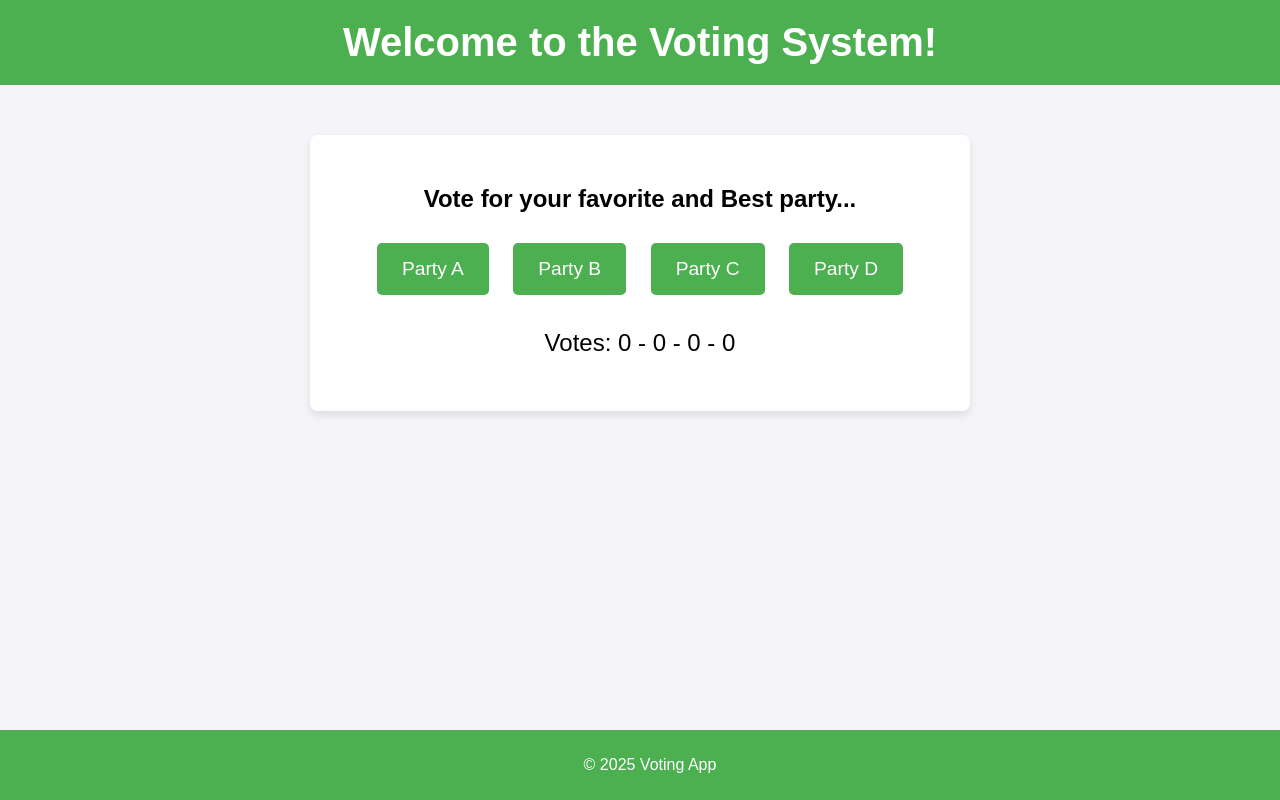
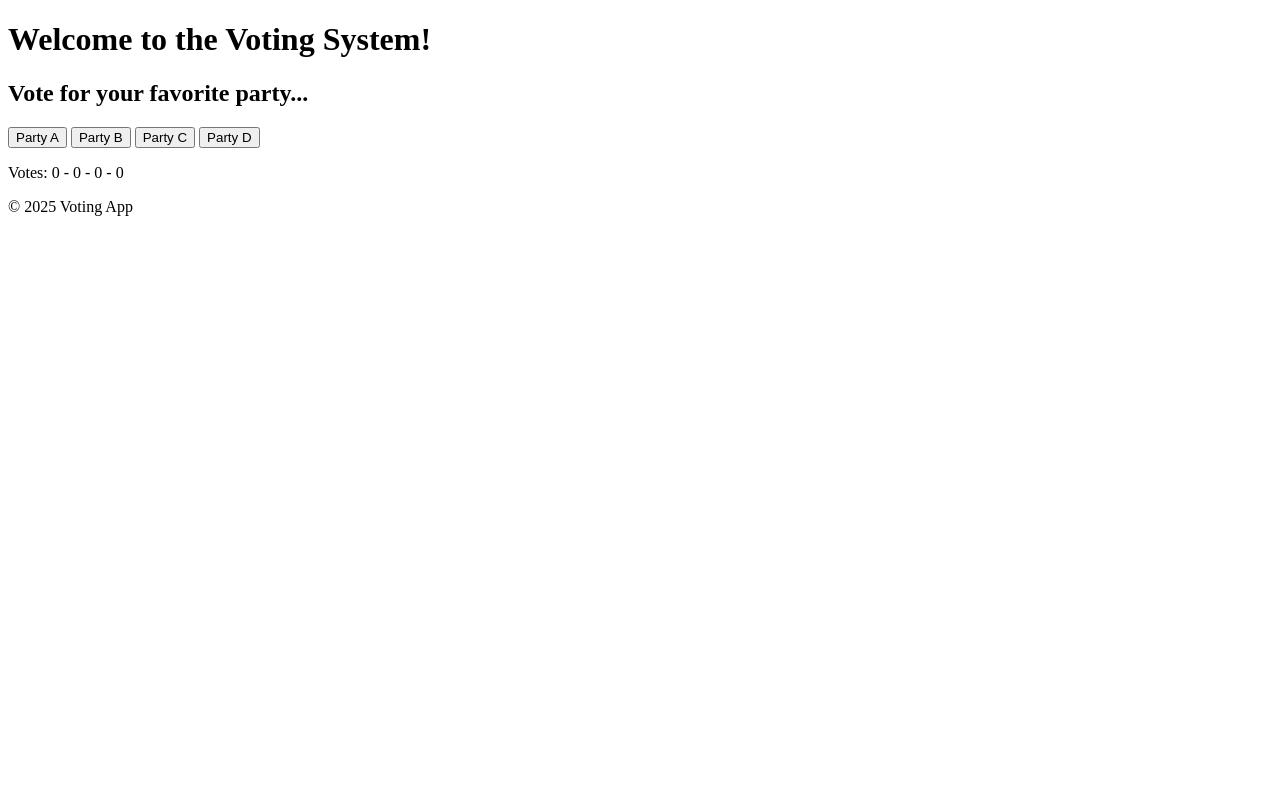
Before and after one commit to rohith8088/simple-voting-app, a website: page public/index.html in a window 1280 px wide. Drawn offline with Linux system fonts and the light colour scheme; no server answers.

Commit message:
Update index.html

```diff
--- a/public/index.html
+++ b/public/index.html
@@ -1,72 +1,13 @@
 <!DOCTYPE html>
 <html lang="en">
-
 <head>
     <meta charset="UTF-8">
     <meta name="viewport" content="width=device-width, initial-scale=1.0">
     <title>Simple Voting App</title>
     <style>
-        body {
-            font-family: Arial, sans-serif;
-            background-color: #f4f4f9;
-            margin: 0;
-            padding: 0;
-            text-align: center;
-        }
-
-        header {
-            background-color: #4CAF50;
-            color: white;
-            padding: 20px 0;
-        }
-
-        h1 {
-            margin: 0;
-            font-size: 2.5rem;
-        }
-
-        .container {
-            margin: 50px auto;
-            padding: 30px;
-            background-color: white;
-            box-shadow: 0 4px 8px rgba(0, 0, 0, 0.1);
-            border-radius: 8px;
-            width: 80%;
-            max-width: 600px;
-        }
-
-        .button {
-            background-color: #4CAF50;
-            color: white;
-            padding: 15px 25px;
-            margin: 10px;
-            border: none;
-            border-radius: 5px;
-            font-size: 1.2rem;
-            cursor: pointer;
-            transition: background-color 0.3s;
-        }
-
-        .button:hover {
-            background-color: #45a049;
-        }
-
-        .results {
-            margin-top: 20px;
-            font-size: 1.5rem;
-        }
-
-        footer {
-            background-color: #4CAF50;
-            color: white;
-            padding: 10px;
-            position: fixed;
-            bottom: 0;
-            width: 100%;
-        }
+        /* Your styles go here */
     </style>
 </head>
-
 <body>
 
     <header>
@@ -74,7 +15,7 @@
     </header>
 
     <div class="container">
-        <h2>Vote for your favorite and Best party...</h2>
+        <h2>Vote for your favorite party...</h2>
 
         <button id="party1" class="button">Party A</button>
         <button id="party2" class="button">Party B</button>
@@ -91,67 +32,60 @@
     </footer>
 
     <script>
-        // Function to fetch the updated vote counts from the backend
-        function updateVotes() {
-            fetch('http://localhost:3000/votes')
+        // Add event listeners to each button to make POST requests when clicked
+        document.getElementById('party1').addEventListener('click', function() {
+            fetch('/vote/party1', { method: 'POST' })
                 .then(response => response.json())
                 .then(data => {
-                    // Update the displayed vote count
-                    document.getElementById('result').textContent = `Votes: ${data.party1} - ${data.party2} - ${data.party3} - ${data.party4}`;
+                    console.log(data);
+                    updateVotes();
                 })
-                .catch(error => console.error('Error fetching vote data:', error));
+                .catch(error => console.error('Error:', error));
+        });
+
+        document.getElementById('party2').addEventListener('click', function() {
+            fetch('/vote/party2', { method: 'POST' })
+                .then(response => response.json())
+                .then(data => {
+                    console.log(data);
+                    updateVotes();
+                })
+                .catch(error => console.error('Error:', error));
+        });
+
+        document.getElementById('party3').addEventListener('click', function() {
+            fetch('/vote/party3', { method: 'POST' })
+                .then(response => response.json())
+                .then(data => {
+                    console.log(data);
+                    updateVotes();
+                })
+                .catch(error => console.error('Error:', error));
+        });
+
+        document.getElementById('party4').addEventListener('click', function() {
+            fetch('/vote/party4', { method: 'POST' })
+                .then(response => response.json())
+                .then(data => {
+                    console.log(data);
+                    updateVotes();
+                })
+                .catch(error => console.error('Error:', error));
+        });
+
+        // Function to update the votes shown on the page
+        function updateVotes() {
+            fetch('/votes')
+                .then(response => response.json())
+                .then(data => {
+                    document.getElementById('result').textContent =
+                        `Votes: ${data.party1} - ${data.party2} - ${data.party3} - ${data.party4}`;
+                })
+                .catch(error => console.error('Error:', error));
         }
 
-        // Event listeners for voting buttons
-        document.getElementById('party1').addEventListener('click', () => {
-            // Send vote to the backend
-            fetch('http://localhost:3000/vote/party1', { method: 'POST' })
-                .then(response => response.json())
-                .then(data => {
-                    if (data.message === 'Vote counted') {
-                        updateVotes(); // Re-fetch vote counts after voting
-                    }
-                })
-                .catch(error => console.error('Error voting:', error));
-        });
-
-        document.getElementById('party2').addEventListener('click', () => {
-            fetch('http://localhost:3000/vote/party2', { method: 'POST' })
-                .then(response => response.json())
-                .then(data => {
-                    if (data.message === 'Vote counted') {
-                        updateVotes();
-                    }
-                })
-                .catch(error => console.error('Error voting:', error));
-        });
-
-        document.getElementById('party3').addEventListener('click', () => {
-            fetch('http://localhost:3000/vote/party3', { method: 'POST' })
-                .then(response => response.json())
-                .then(data => {
-                    if (data.message === 'Vote counted') {
-                        updateVotes();
-                    }
-                })
-                .catch(error => console.error('Error voting:', error));
-        });
-
-        document.getElementById('party4').addEventListener('click', () => {
-            fetch('http://localhost:3000/vote/party4', { method: 'POST' })
-                .then(response => response.json())
-                .then(data => {
-                    if (data.message === 'Vote counted') {
-                        updateVotes();
-                    }
-                })
-                .catch(error => console.error('Error voting:', error));
-        });
-
         // Initialize votes when the page loads
-        window.onload = updateVotes;
+        updateVotes();
     </script>
-
 </body>
-
 </html>
```
